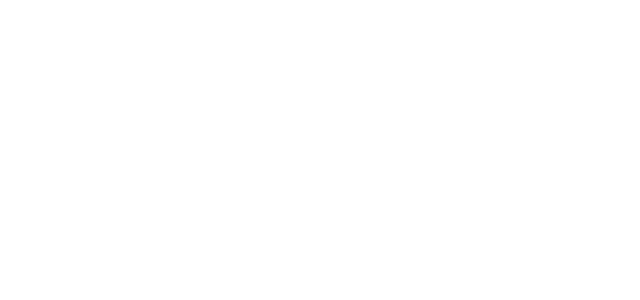
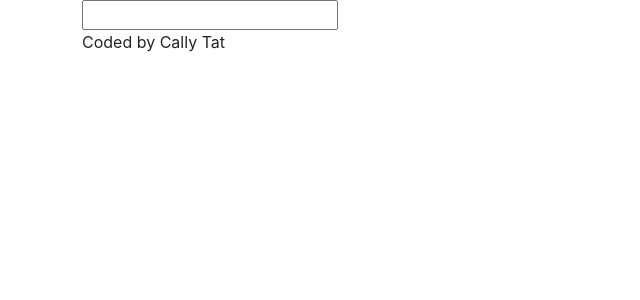
Before and after one commit to callytat/dictionary-project, a React (Create React App) app: page / in a window 1280 px wide. Shown: the top 300 px of the page, without its empty margins (0-640 px from the left). Built offline with nearby package versions, Linux system fonts and the light colour scheme.

Commit message:
Added dictionary component and search engine

```diff
--- a/src/App.js
+++ b/src/App.js
@@ -1,9 +1,15 @@
 import "./App.css";
+import Dictionary from "./Dictionary";
 
 export default function App() {
   return (
     <div className="App">
-      <header className="App-header"></header>
+      <div className="container">
+        <main>
+          <Dictionary />
+        </main>
+        <footer>Coded by Cally Tat</footer>
+      </div>
     </div>
   );
 }
--- /dev/null
+++ b/src/Dictionary.css
@@ -0,0 +1,3 @@
+.Dictionary {
+  text-align: center;
+}
--- /dev/null
+++ b/src/Dictionary.js
@@ -0,0 +1,23 @@
+import React, { useState } from "react";
+import "./Dictionary";
+
+export default function Dictionary() {
+  let [keyword, setKeyword] = useState("");
+
+  function search(event) {
+    event.preventDefault();
+    alert(`Searching for defintion of ${keyword}`);
+  }
+
+  function handleKeywordChange(event) {
+    setKeyword(event.target.value);
+  }
+
+  return (
+    <div className="Dictionary">
+      <form onSubmit={search}>
+        <input type="search" onChange={handleKeywordChange} />
+      </form>
+    </div>
+  );
+}
```
Also changed, not shown: src/logo.svg (deleted).
